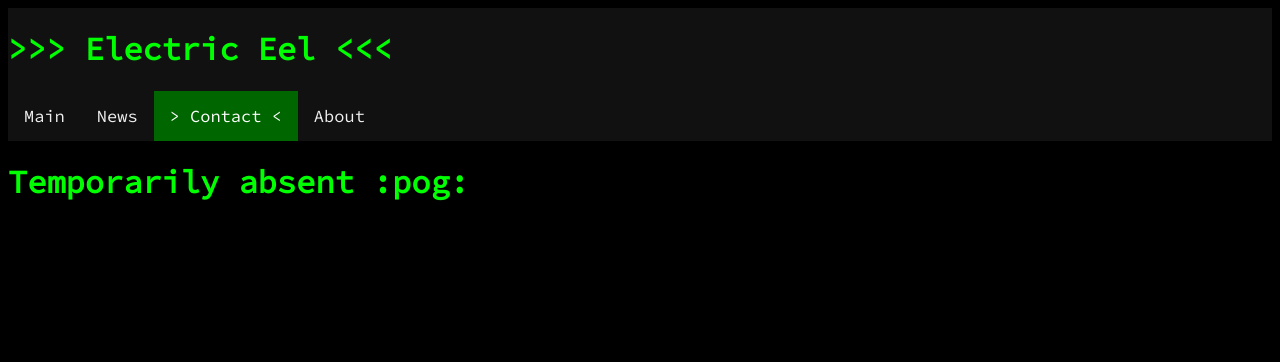
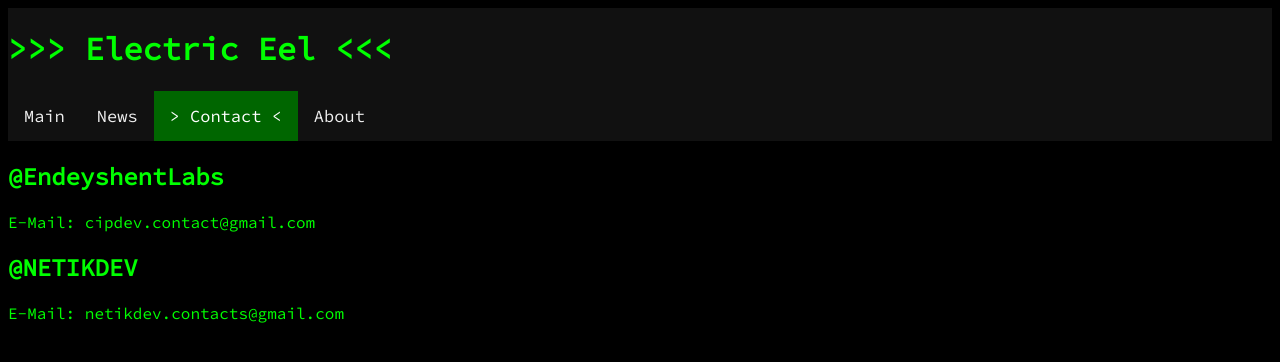
Before and after one commit to ElectricEelStudio/ElectricEelStudio.github.io, a plain HTML site: page contact.html in a window 1280 px wide. Drawn offline with Linux system fonts and the light colour scheme.

Commit message:
Added contact info

```diff
--- a/contact.html
+++ b/contact.html
@@ -18,6 +18,13 @@
   		<a href="" class="active">> Contact <</a>
   		<a href="./about.html">About</a>
 	</div>
-	<h1>Temporarily absent :pog:</h1>
+
+	<h2>@EndeyshentLabs</h2>
+	<p>E-Mail: cipdev.contact@gmail.com</p>
+	<!-- <p>Twitter: @WEKTOR1_1</p> -->
+
+	<h2>@NETIKDEV</h2>
+	<p>E-Mail: netikdev.contacts@gmail.com</p>
+	<!-- <p>Twitter: @NETIKdev</p> -->
 </body>
 </html>
```
